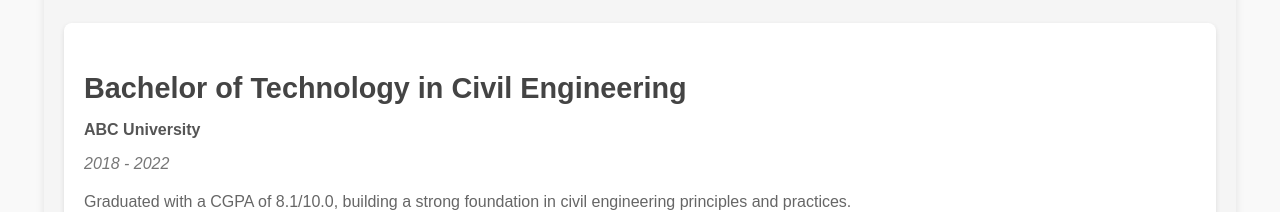
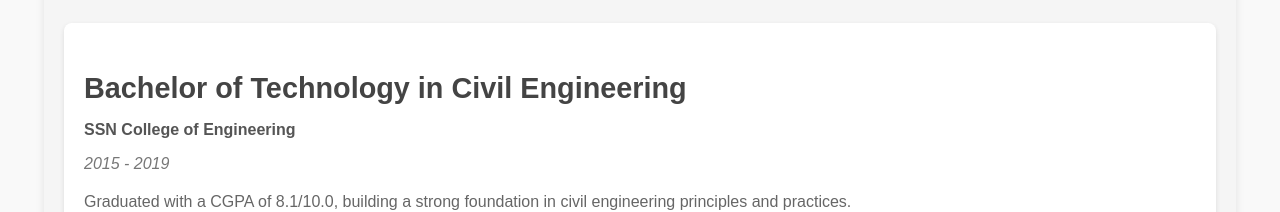
Before and after one commit to isaisahith/portfoliowebsite, a React (Create React App) app: page / in a window 1280 px wide. Shown: the part 3040-3252 px from the top of the page. Built offline with nearby package versions, Linux system fonts and the light colour scheme.

Commit message:
added details

```diff
--- a/src/education/MyEducation.js
+++ b/src/education/MyEducation.js
@@ -27,8 +27,8 @@ const MyEducation = () => {
   const educationData = [
     {
       degree: "Bachelor of Technology in Civil Engineering",
-      institution: "ABC University",
-      year: "2018 - 2022",
+      institution: "SSN College of Engineering",
+      year: "2015 - 2019",
       description: "Graduated with a CGPA of 8.1/10.0, building a strong foundation in civil engineering principles and practices.",
 
     },
```
